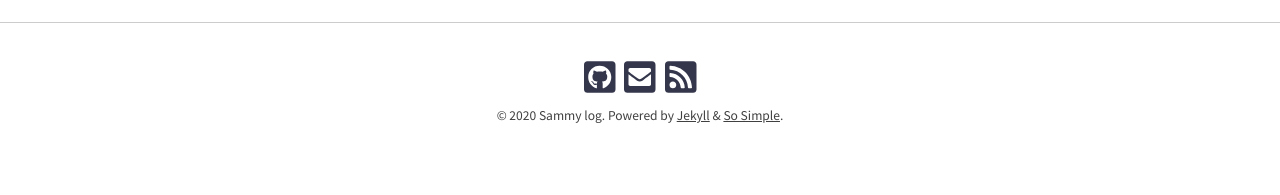
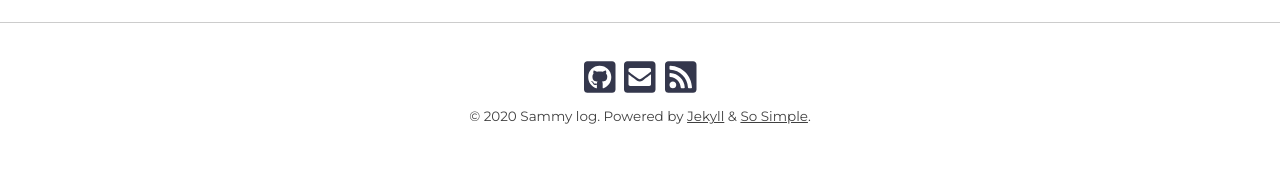
Before and after one commit to ssammykim/ssammykim.github.io, a Jekyll site: the page built from index.html, in a window 1280 px wide. Shown: the part 704-899 px from the top of the page. Built offline with Jekyll 4.4.1, drawn with Linux system fonts in a browser that asks for light colours; nearby versions of some CDN libraries; some web fonts are replaced; the list of posts is cut into pages by our own code.

Commit message:
change copyright font to align with title font

```diff
--- a/_sass/so-simple/_global.scss
+++ b/_sass/so-simple/_global.scss
@@ -139,6 +139,7 @@
 }
 
 .copyright {
+  font-family: $title-font-family;
   font-size: 0.75rem;
 
   p {
```
